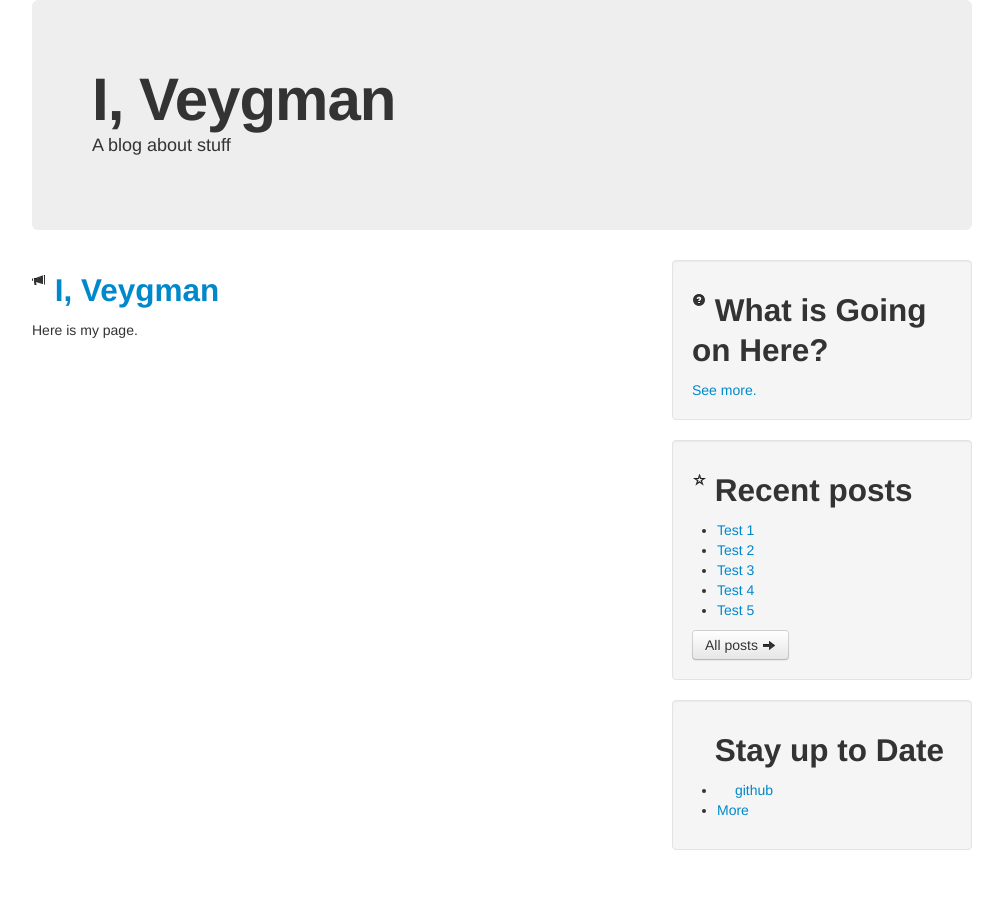
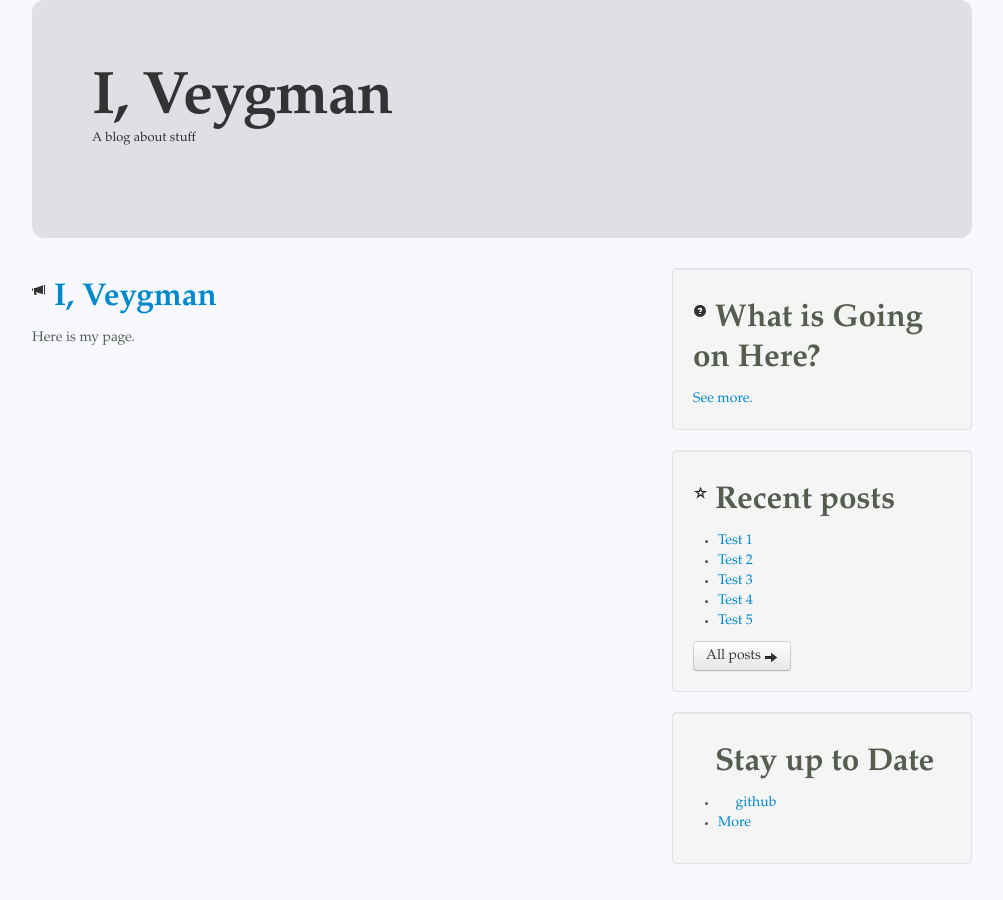
Before and after one commit to iveygman/iveygman.github.io-blog, a Jekyll site: the page built from index.html, in a window 1280 px wide. Shown: the whole page, without its empty margins (138-1141 px from the left). Built offline with Jekyll 4.4.1, drawn with Linux system fonts in a browser that asks for light colours; nearby versions of some CDN libraries.

Commit message:
Fixing import order

```diff
--- a/_includes/assets/css/default.html
+++ b/_includes/assets/css/default.html
@@ -1,4 +1,4 @@
-<link href="/assets/css/main.css" rel="stylesheet">
 <link href="/vendor/twitter-bootstrap/bootstrap/css/bootstrap-responsive.css" rel="stylesheet">
 <link href="/vendor/twitter-bootstrap/bootstrap/css/bootstrap.css" rel="stylesheet">
 <link href="/vendor/google-code-prettify/google-code-prettify/prettify.css" rel="stylesheet">
+<link href="/assets/css/main.css" rel="stylesheet">
```
